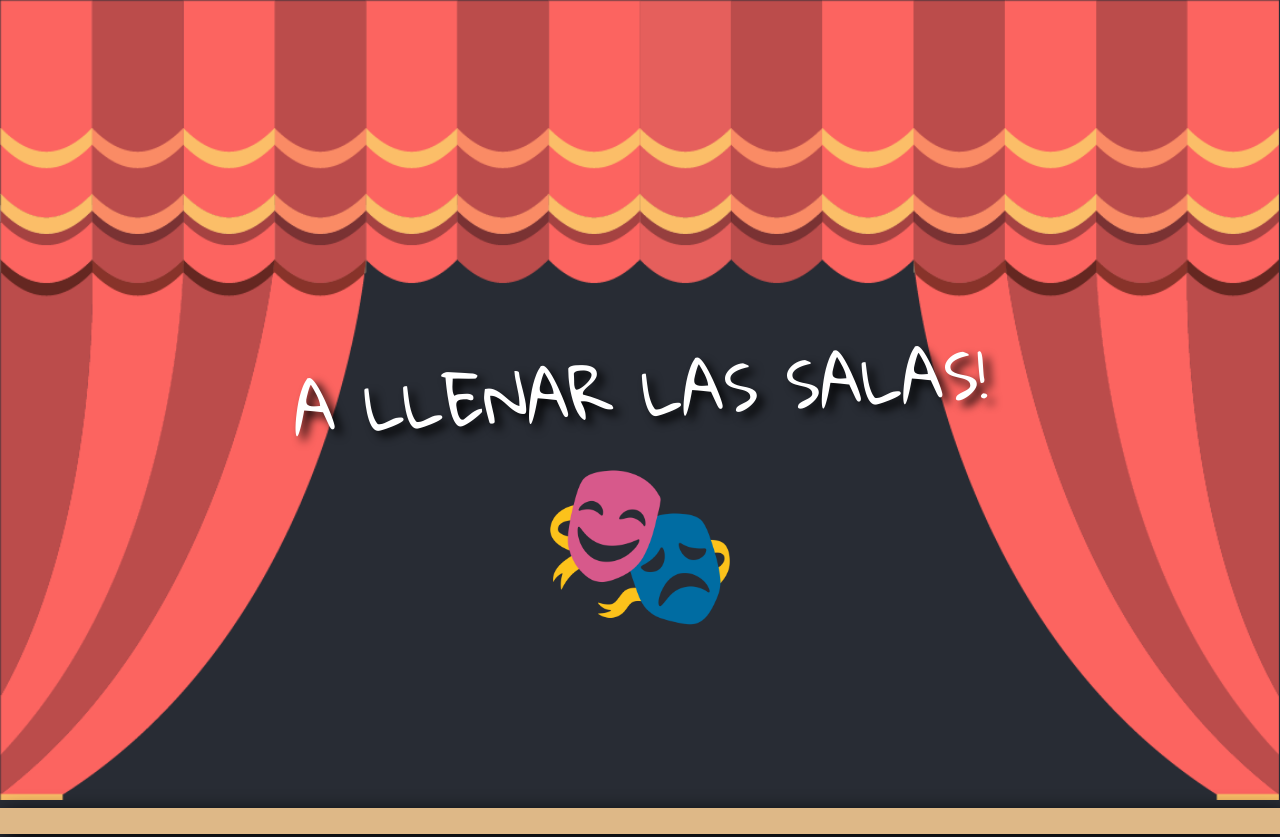
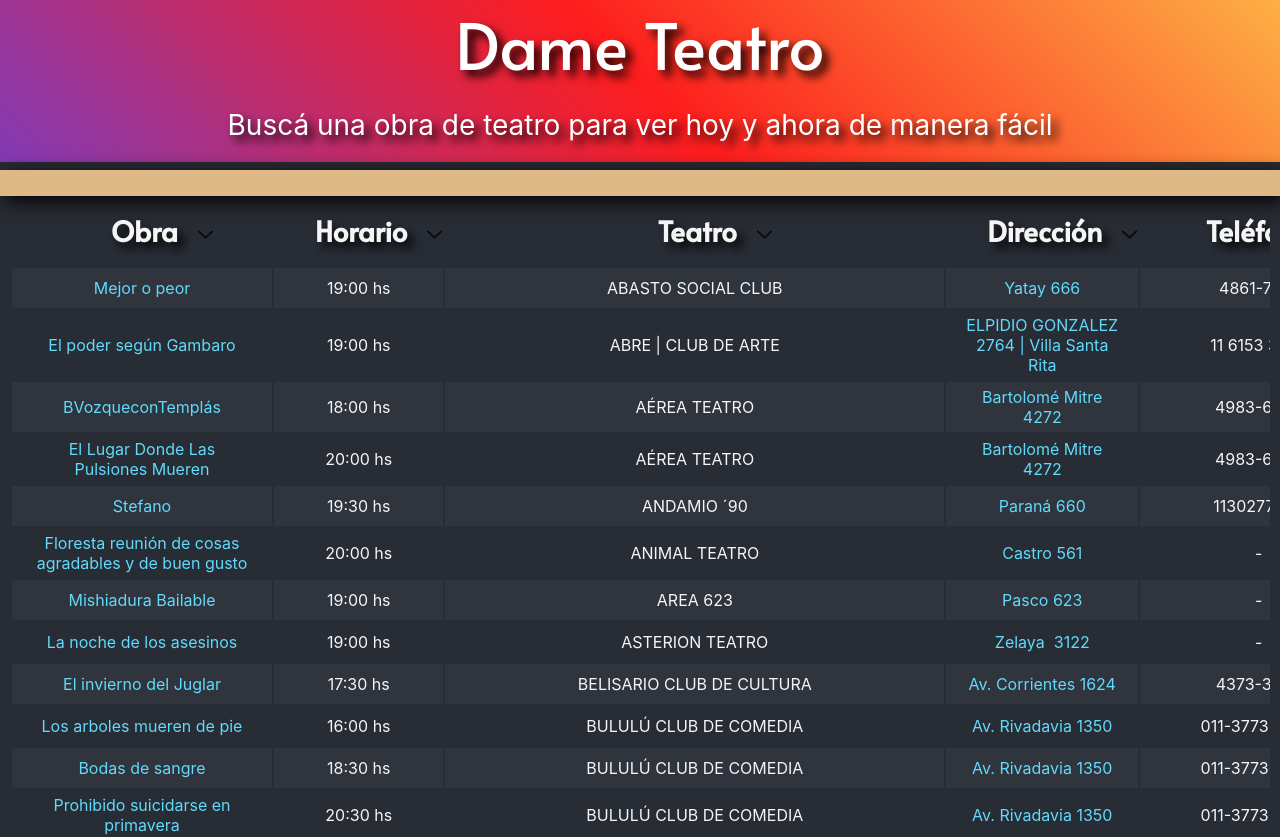
Before and after one commit to EzequielRomio/teatrapp, a React (Create React App) app: page / in a window 1280 px wide. Shown: the top 837 px of the page. Built offline with nearby package versions, Linux system fonts and the light colour scheme.

Commit message:
style updated

```diff
--- a/src/components/Title.jsx
+++ b/src/components/Title.jsx
@@ -1,29 +1,33 @@
-import masks from '../assets/masks.png'
+import masks from '../assets/black-masks.png'
 import theaterBg from '../assets/theatre-bg.png'
 
 const style = {
-  backgroundColor: '#282c34',
-  backgroundImage: `url(${theaterBg})`,
-  backgroundSize: 'cover',
-  minHeight: '100vh',
+  // backgroundColor: '#282c34',
+  // backgroundImage: `url(${theaterBg})`,
+  // backgroundSize: 'cover',
+  minHeight: '20vh',
   display: 'flex',
   flexDirection: 'column',
   alignItems: 'center',
   justifyContent: 'center',
   fontSize: 'calc(48px + 2vmin)',
   color: 'white',
-  textShadow: '6px 6px 10px #000'
+  textShadow: '6px 6px 10px #000',
 }
 
 const Title = () => {
   return (
-    <header style={style} className={'title-font'}>
-      <div style={{height: '160px'}}></div>
-      <span style={{transform: 'rotate(-3deg)'}}>A LLENAR LAS SALAS!</span>
+    <header style={style} className={'bg-grad'}>
+      <div>
+      <span style={{
+        //transform: 'rotate(-8deg)',
+        wordBreak: 'break-word', margin: '40px 20px 40px 20px'}} className={'title-font'}>Dame Teatro</span>
+      {/* <img src={masks} width='80' alt='happy and sad theater masks'></img> */}
 
-      <img src={masks} width='180' alt='happy and sad theater masks'></img>
+      </div>
 
-
+      <span style={{fontSize: 'calc(12px + 2vmin)',margin: 20}}>Buscá una obra de teatro para ver hoy y ahora de manera fácil</span>
+      {/* <img src={masks} width='180' alt='happy and sad theater masks'></img>       */}
     </header>
   )
 }
--- a/src/index.css
+++ b/src/index.css
@@ -1,4 +1,5 @@
 @import url('https://fonts.googleapis.com/css2?family=Gloria+Hallelujah&display=swap');
+@import url('https://fonts.googleapis.com/css2?family=Alata&display=swap');
 
 body {
   margin: 0;
@@ -57,13 +58,29 @@ button {
 }
 
 .title-font {
-  font-family: 'Gloria Hallelujah', cursive;
+  /* font-family: 'Gloria Hallelujah', cursive; */
+  font-family: 'Alata', sans-serif;
 }
 
 .table-container {
   margin-top: 12px;
   margin-bottom: 12px;
   display: inline-block;
+}
+
+.bg-grad {
+  background: rgb(2,0,36);
+  background: linear-gradient(45deg, rgba(131,58,180,1) 0%, rgba(253,29,29,1) 50%, rgba(252,176,69,1) 100%);
+}
+
+.text-grad {
+  background: -webkit-linear-gradient(45deg, rgba(131,58,180,1) 0%, rgba(253,29,29,1) 50%, rgba(252,176,69,1) 100%);
+  /* 45deg,#3238f1, #31bf75); */
+  -webkit-background-clip: text;
+  -webkit-text-fill-color: transparent;
+  background-clip: text;
+  color: transparent;
+  font-weight: 900;
 }
 
 @media (max-width: 1290px) {
```
Also changed, not shown: src/assets/black-masks.png (added).
